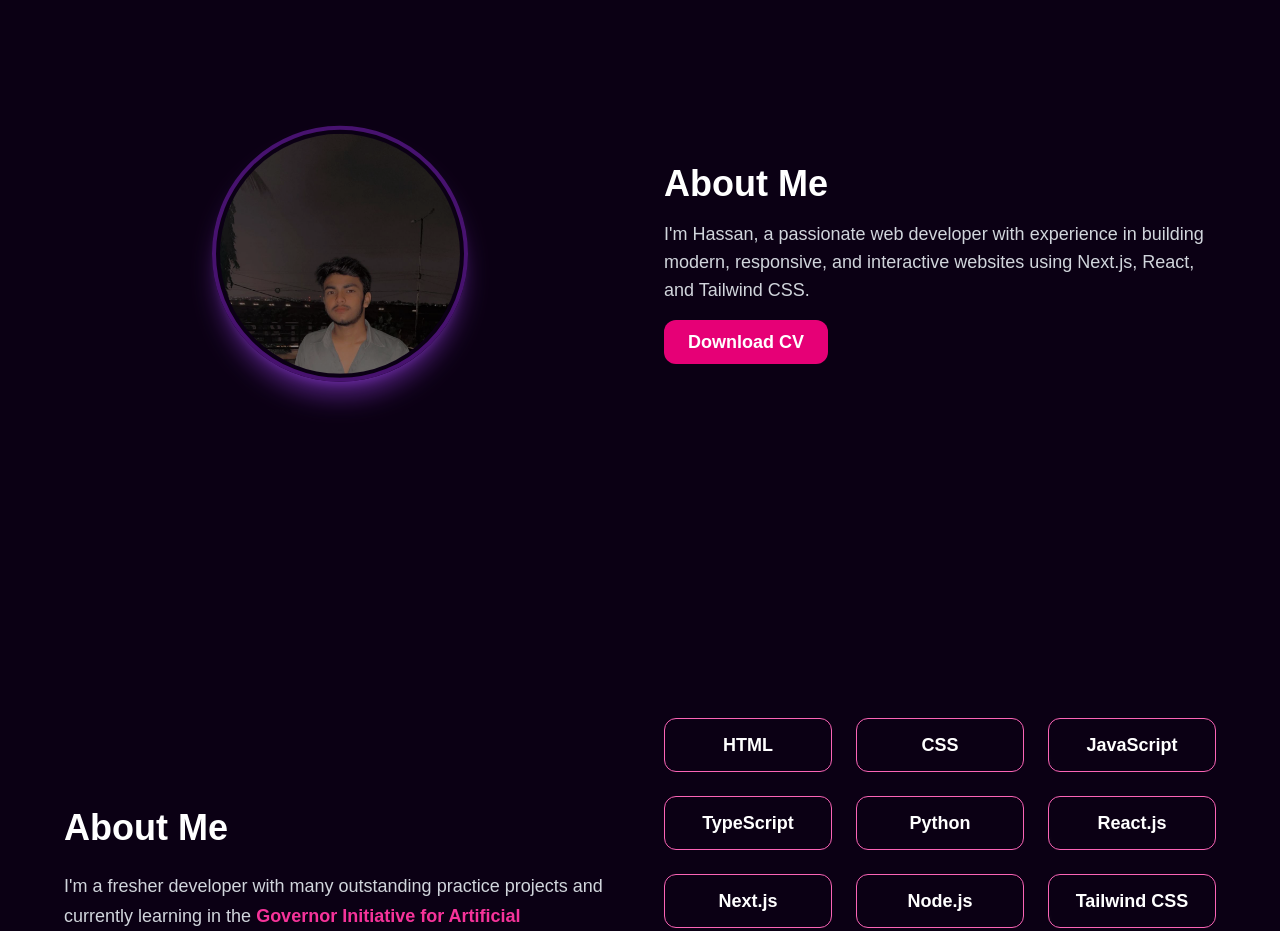
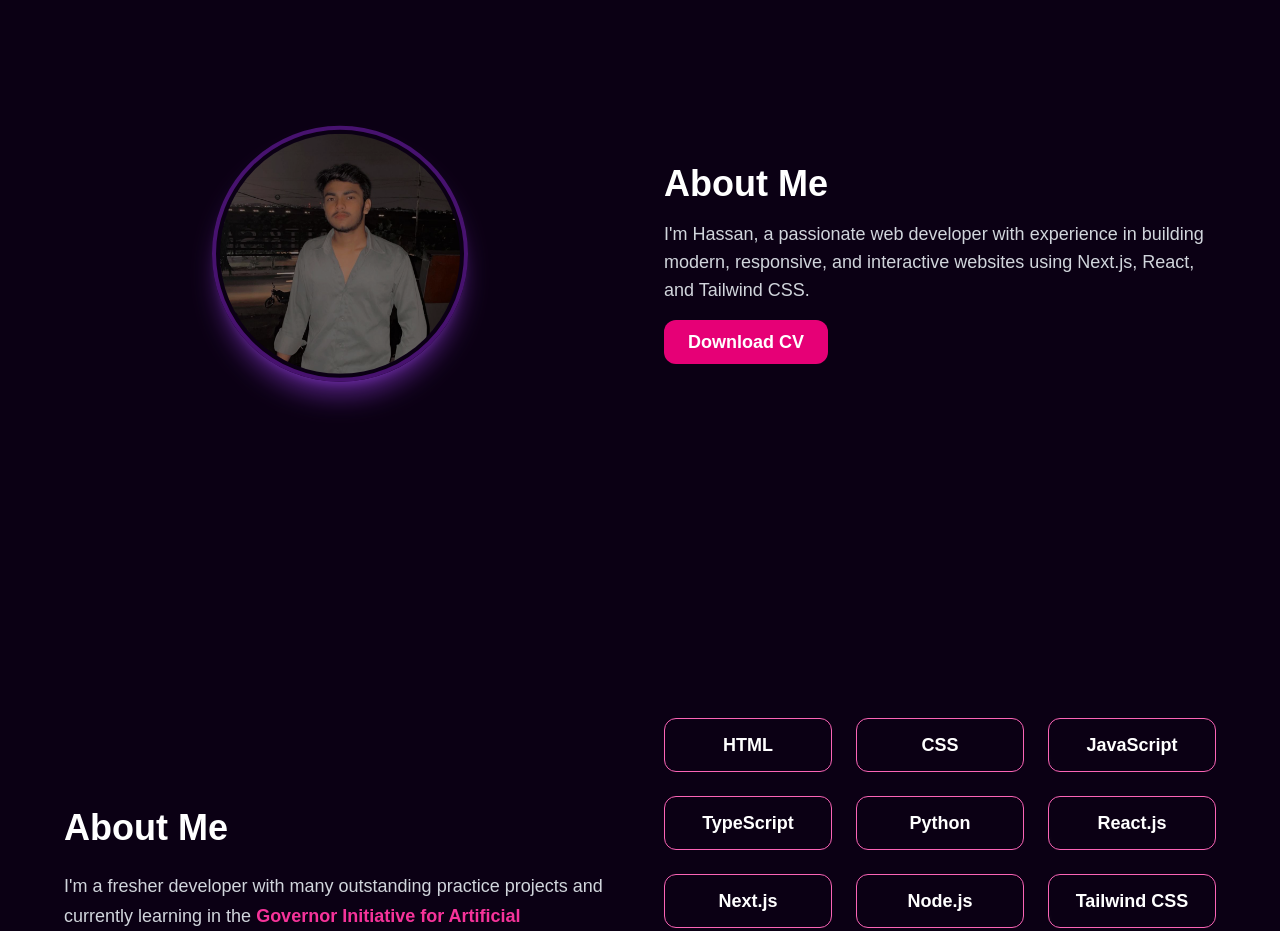
Before and after one commit to hassannadeemansari/Portfolio3, a Next.js app: page / in a window 1280 px wide. Shown: the part 820-1751 px from the top of the page. Built offline with nearby package versions, Linux system fonts and the light colour scheme.

Commit message:
Update AboutSection.tsx

```diff
--- a/src/Compnents/AboutSection.tsx
+++ b/src/Compnents/AboutSection.tsx
@@ -24,7 +24,7 @@ export default function AboutSection() {
               alt="Profile"
               width={240}
               height={240}
-              className="w-60 h-60 rounded-full object-cover object-top"
+              className="w-60 h-60 rounded-full object-cover object-center "
             />
           </motion.div>
         </motion.div>
```
